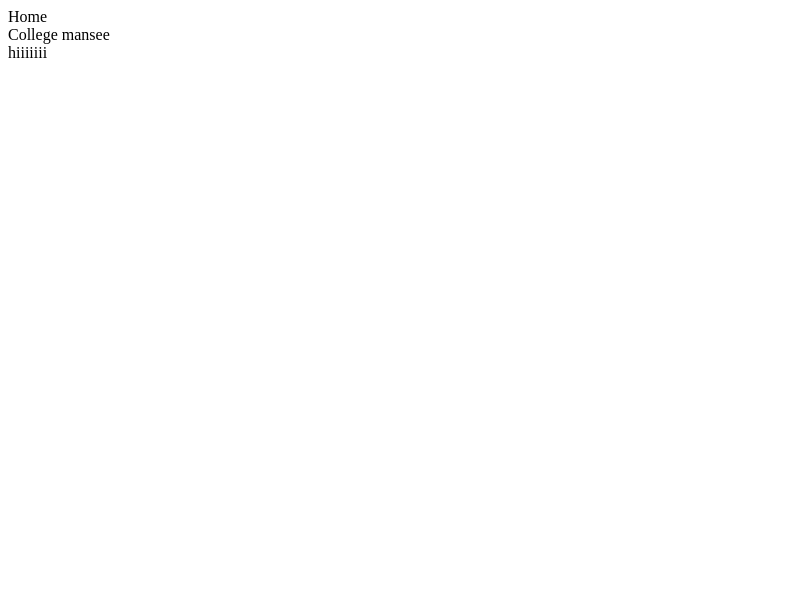
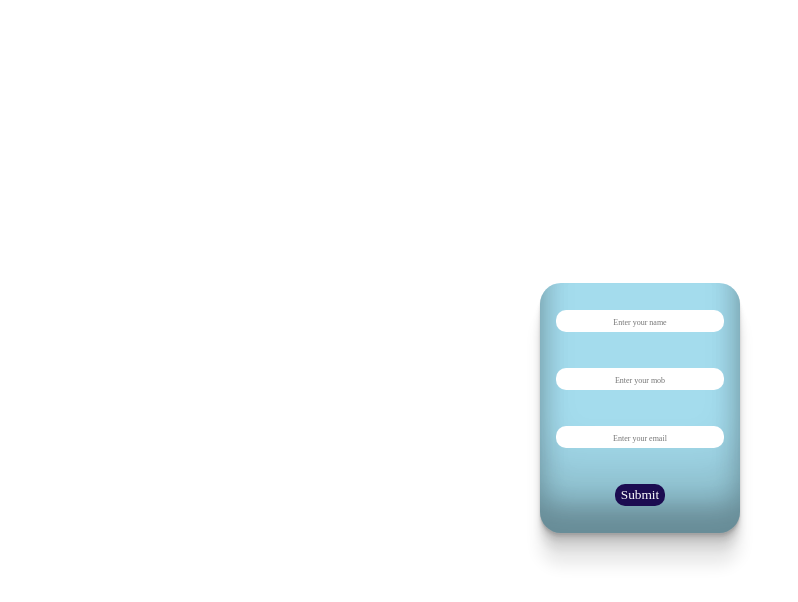
Before and after one commit to mansee-11/Web-Dev, a React (Vite) app in the folder JS/react_p/my-react-app/: page / in a window 1280 px wide. Shown: the top 602 px of the page, without its empty margins (0-798 px from the left). Built offline with nearby package versions, Linux system fonts and the light colour scheme.

Commit message:
useState, applying  CSS props

```diff
--- a/JS/react_p/my-react-app/src/App.css
+++ b/JS/react_p/my-react-app/src/App.css
@@ -1,184 +1,45 @@
-.counter {
-  font-size: 16px;
-  padding: 5px 10px;
-  border-radius: 5px;
-  color: var(--accent);
-  background: var(--accent-bg);
-  border: 2px solid transparent;
-  transition: border-color 0.3s;
-  margin-bottom: 24px;
-
-  &:hover {
-    border-color: var(--accent-border);
-  }
-  &:focus-visible {
-    outline: 2px solid var(--accent);
-    outline-offset: 2px;
-  }
+div{
+  height: 100vh;
+  display: flex;
+  justify-content: center;
+  align-items: center;
 }
-
-.hero {
-  position: relative;
-
-  .base,
-  .framework,
-  .vite {
-    inset-inline: 0;
-    margin: 0 auto;
-  }
-
-  .base {
-    width: 170px;
-    position: relative;
-    z-index: 0;
-  }
-
-  .framework,
-  .vite {
-    position: absolute;
-  }
-
-  .framework {
-    z-index: 1;
-    top: 34px;
-    height: 28px;
-    transform: perspective(2000px) rotateZ(300deg) rotateX(44deg) rotateY(39deg)
-      scale(1.4);
-  }
-
-  .vite {
-    z-index: 0;
-    top: 107px;
-    height: 26px;
-    width: auto;
-    transform: perspective(2000px) rotateZ(300deg) rotateX(40deg) rotateY(39deg)
-      scale(0.8);
-  }
-}
-
-#center {
+form{
+  height: 250px;
+  width: 200px;
+  background-color: rgb(164, 220, 237);
+  border-radius: 21px;
+  margin: 10px auto;
   display: flex;
   flex-direction: column;
-  gap: 25px;
-  place-content: center;
-  place-items: center;
-  flex-grow: 1;
-
-  @media (max-width: 1024px) {
-    padding: 32px 20px 24px;
-    gap: 18px;
-  }
+  justify-content: center;
+  align-items: center;
+  /* box-shadow: rgb(38, 57, 77) 0px 20px 30px -10px; */
+  box-shadow: rgba(0, 0, 0, 0.17) 0px -23px 25px 0px inset, rgba(0, 0, 0, 0.15) 0px -36px 30px 0px inset, rgba(0, 0, 0, 0.1) 0px -79px 40px 0px inset, rgba(0, 0, 0, 0.06) 0px 2px 1px, rgba(0, 0, 0, 0.09) 0px 4px 2px, rgba(0, 0, 0, 0.09) 0px 8px 4px, rgba(0, 0, 0, 0.09) 0px 16px 8px, rgba(0, 0, 0, 0.09) 0px 32px 16px;
 }
-
-#next-steps {
-  display: flex;
-  border-top: 1px solid var(--border);
-  text-align: left;
-
-  & > div {
-    flex: 1 1 0;
-    padding: 32px;
-    @media (max-width: 1024px) {
-      padding: 24px 20px;
-    }
-  }
-
-  .icon {
-    margin-bottom: 16px;
-    width: 22px;
-    height: 22px;
-  }
-
-  @media (max-width: 1024px) {
-    flex-direction: column;
-    text-align: center;
-  }
+input{
+  border: none;
+  border-radius: 10px;
+  text-align: center;
+  height: 20px;
+  font-family: 'Times New Roman', Times, serif;
 }
-
-#docs {
-  border-right: 1px solid var(--border);
-
-  @media (max-width: 1024px) {
-    border-right: none;
-    border-bottom: 1px solid var(--border);
-  }
+input::placeholder{
+  font-size: 8px;
+  font-family: 'Times New Roman', Times, serif;
 }
-
-#next-steps ul {
-  list-style: none;
-  padding: 0;
-  display: flex;
-  gap: 8px;
-  margin: 32px 0 0;
-
-  .logo {
-    height: 18px;
-  }
-
-  a {
-    color: var(--text-h);
-    font-size: 16px;
-    border-radius: 6px;
-    background: var(--social-bg);
-    display: flex;
-    padding: 6px 12px;
-    align-items: center;
-    gap: 8px;
-    text-decoration: none;
-    transition: box-shadow 0.3s;
-
-    &:hover {
-      box-shadow: var(--shadow);
-    }
-    .button-icon {
-      height: 18px;
-      width: 18px;
-    }
-  }
-
-  @media (max-width: 1024px) {
-    margin-top: 20px;
-    flex-wrap: wrap;
-    justify-content: center;
-
-    li {
-      flex: 1 1 calc(50% - 8px);
-    }
-
-    a {
-      width: 100%;
-      justify-content: center;
-      box-sizing: border-box;
-    }
-  }
+button{
+  background-color: rgb(28, 12, 81);
+  border: none;
+  border-radius: 10px;
+  color: white;
+  height: 22px;
+  cursor: pointer;
+  font-family: 'Times New Roman', Times, serif;
+  transition: 0.5s;
 }
-
-#spacer {
-  height: 88px;
-  border-top: 1px solid var(--border);
-  @media (max-width: 1024px) {
-    height: 48px;
-  }
+button:hover{
+  /* box-shadow: rgba(0, 0, 0, 0.16) 0px 3px 6px, rgba(0, 0, 0, 0.23) 0px 3px 6px; */
+  box-shadow: rgba(0, 0, 0, 0.713) 0px 2px 4px, rgba(0, 0, 0, 0.551) 0px 7px 13px -3px, rgba(0, 0, 0, 0.2) 0px -3px 0px inset;
+  transform: scale(1.25) translateY(-10px);
 }
-
-.ticks {
-  position: relative;
-  width: 100%;
-
-  &::before,
-  &::after {
-    content: '';
-    position: absolute;
-    top: -4.5px;
-    border: 5px solid transparent;
-  }
-
-  &::before {
-    left: 0;
-    border-left-color: var(--border);
-  }
-  &::after {
-    right: 0;
-    border-right-color: var(--border);
-  }
-}
--- a/JS/react_p/my-react-app/src/App.jsx
+++ b/JS/react_p/my-react-app/src/App.jsx
@@ -1,3 +1,5 @@
+//lect14
+
 // import React from 'react'
 // import { useState } from 'react'
 // let count=0
@@ -31,16 +33,59 @@
 
 // export default App
 
+
+//lect15
+
+// import React from 'react'
+// import Home from './Home'
+// import {New} from './Home'
+
+// const App= () => {
+//   let user="mansee"
+//   return (
+//     <div><Home data={user}/>
+//       <New/>
+//     </div>
+//   )
+// }
+
+// export default App
+
+//lect16
+
+// import React, { useState } from 'react'
+
+// const App = () => {
+//   let [input,SetInput] = useState("")
+//   let[data,SetData]=useState([])
+//   function fun1(e){
+//     SetInput(e.target.value)
+//     // console.log(input)
+//     // console.log(e.target.value)
+//   }
+//   function fun2()
+//   {
+//     // SetData(input)
+//     console.log(data)
+//   }
+//   return (
+//     <div>
+//       <h2>{data}</h2>
+//       <input type='text' placeholder='Enter your name' onChange={fun1}/>
+//       <button onClick={fun2}>click</button>
+//     </div>
+//   )
+// }
+
+// export default App
+
+
 import React from 'react'
-import Home from './Home'
-import {New} from './Home'
-
-const App= () => {
-  let user="mansee"
+import Form from './form'
+import './App.css'
+const App = () => {
   return (
-    <div><Home data={user}/>
-      <New/>
-    </div>
+    <div><Form/></div>
   )
 }
 
--- a/JS/react_p/my-react-app/src/College.jsx
+++ b/JS/react_p/my-react-app/src/College.jsx
@@ -1,3 +1,5 @@
+//lect15
+
 import React from 'react'
 
 const College = ({a}) => {
--- a/JS/react_p/my-react-app/src/Home.jsx
+++ b/JS/react_p/my-react-app/src/Home.jsx
@@ -1,3 +1,5 @@
+//lect15
+
 import React from 'react'
 import College from './College'
 const Home = ({data}) => {      //or by taking normal varialble ex- a
--- /dev/null
+++ b/JS/react_p/my-react-app/src/form.jsx
@@ -0,0 +1,34 @@
+import React, { useState } from 'react'
+
+
+const Form = () => {
+    let[input,SetInput]=useState({name:"",mob:"",email:""})
+    let [data,SetData]=useState({name:"",mob:"",email:""})
+    function fun1(e){
+      let {name,value}= e.target
+      SetInput({...input,[name]:value})
+      console.log(input)
+    }
+    function fun2(e){
+      SetData(input)
+      console.log(data)
+    }
+  return (
+    <div>
+      <form>
+        <input type='text'name='name' value={input.name} placeholder='Enter your name' onChange={fun1}/>
+        <br></br>
+        <br></br>
+        <input type='text' name='mob' value={input.mob} placeholder='Enter your mob' onChange={fun1}/>
+        <br></br>
+        <br></br>
+        <input type='text' name='email' value={input.email} placeholder='Enter your email' onChange={fun1}/>
+        <br></br>
+        <br></br>
+        <button type='button' onClick={fun2}>Submit</button>
+      </form>
+    </div>
+  )
+}
+
+export default Form
```
